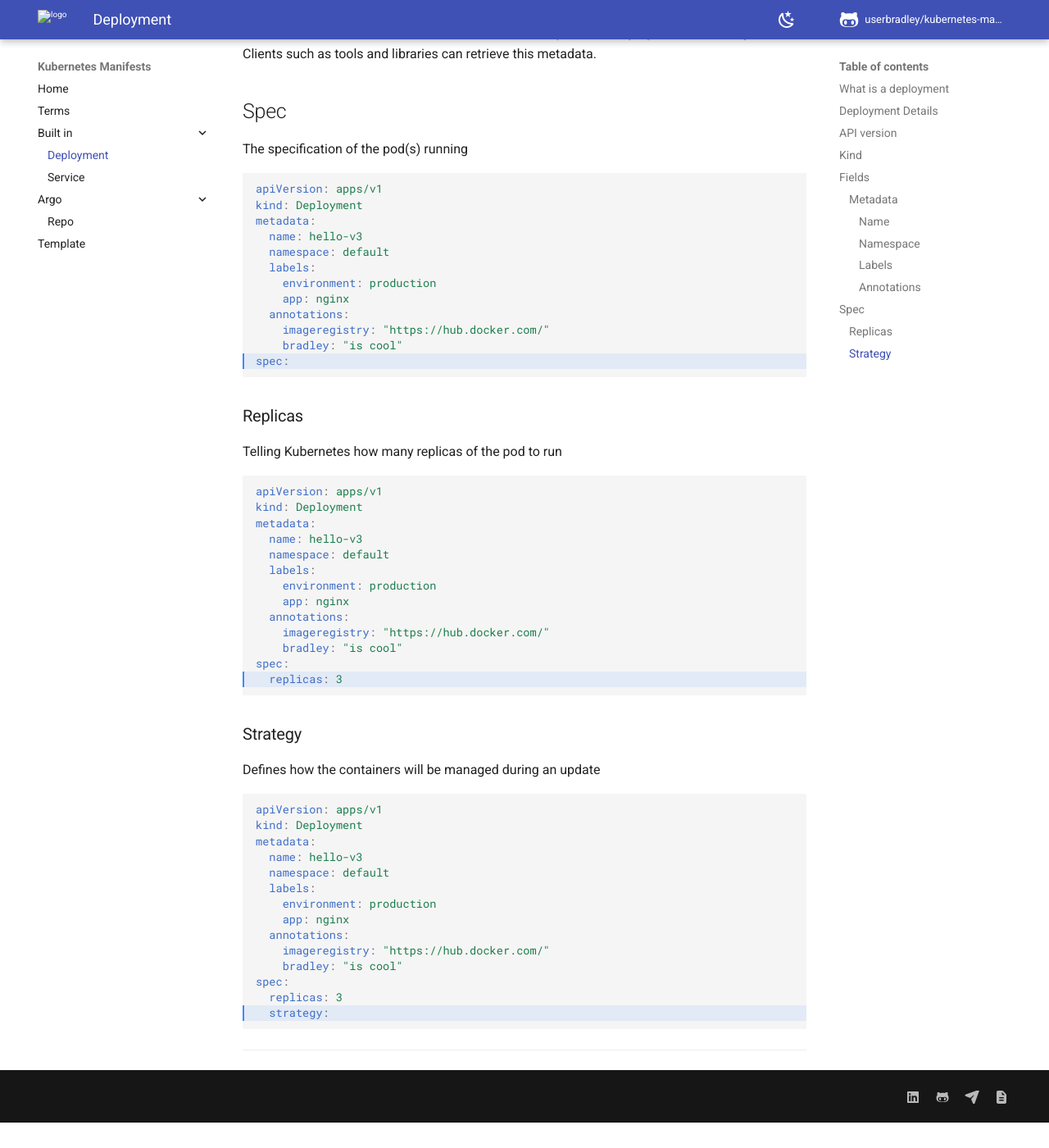
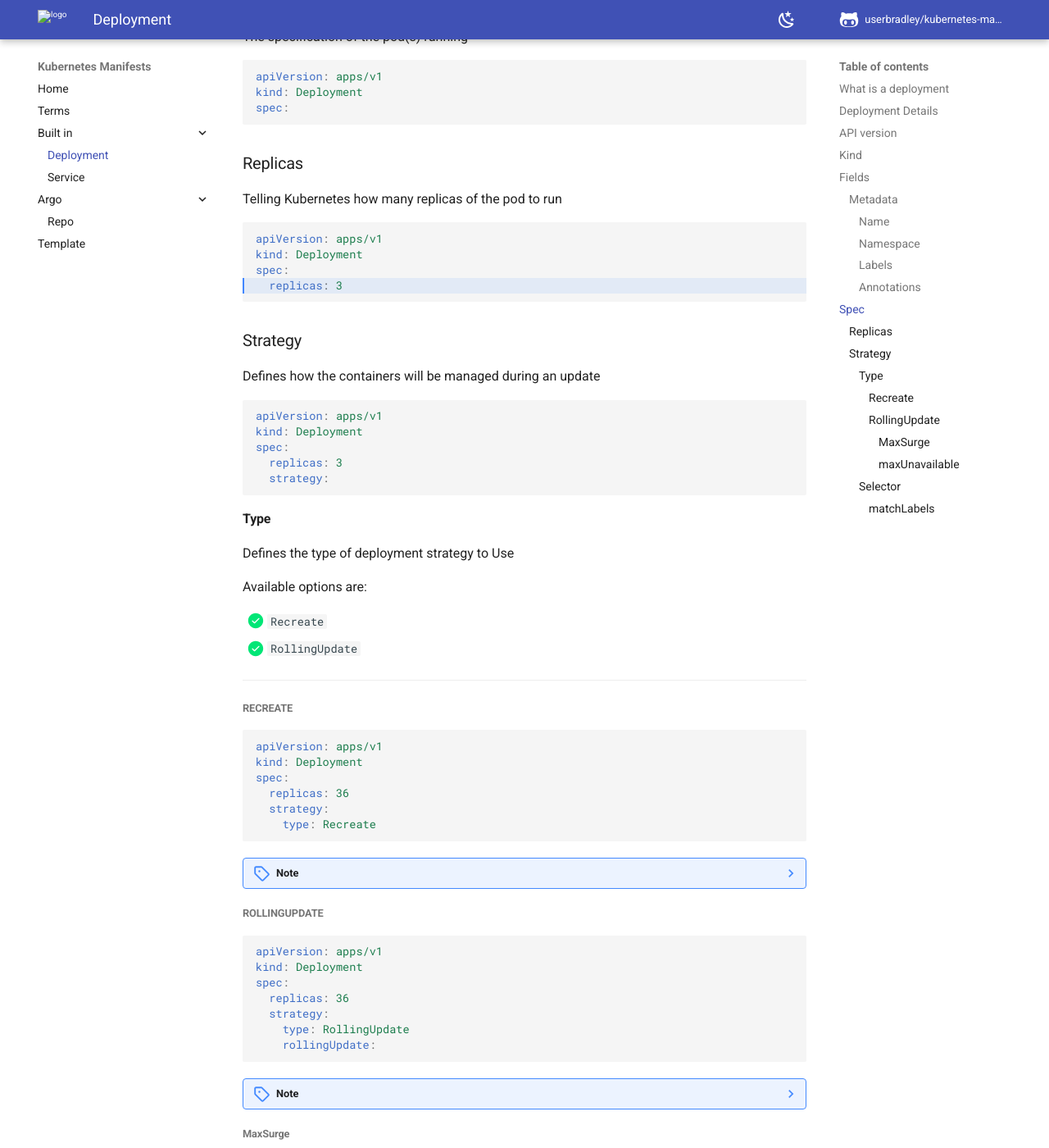
Before and after one commit to userbradley/kubernetes-examples, an MkDocs documentation site: the page built from docs/builtin/deployment.md, in a window 1280 px wide and 1400 px high, scrolled down 2148 px. Shown: the whole window at 82% size. Built offline with MkDocs 1.6.1 and Material for MkDocs 9.7.7, drawn with Linux system fonts in a browser that asks for light colours; comment, search, counter and statistics services are not loaded; before the commit the page ends 3517 px from its top, so only the background shows below that; some of the changed text lies outside the part shown.

Commit message:
added new specs and updated mkdocs to ad new plugins

````diff
--- a/docs/builtin/deployment.md
+++ b/docs/builtin/deployment.md
@@ -40,9 +40,7 @@ Deployment
 
 ### Metadata
 
-```yaml hl_lines="3"
-apiVersion: apps/v1
-kind: Deployment
+```yaml
 metadata:
 ```
 
@@ -89,22 +87,19 @@ metadata:
 
 These are entirely human-readable, and do not affect the deployment programmatically.
 
-> Labels can be used to organize and to select subsets of objects. Labels can be attached to objects at creation time and subsequently added and modified at any time. Each object can have a set of key/value labels defined. Each Key must be unique for a given object.
+??? "Top tip"
+    Labels can be used to organize and to select subsets of objects. Labels can be attached to objects at creation time and subsequently added and modified at any time. Each object can have a set of key/value labels defined. Each Key must be unique for a given object.
 
 
 #### Annotations
 
+
 Key value pairs added to the deployment.
 
-```yaml hl_lines="9"
+```yaml hl_lines="4"
 apiVersion: apps/v1
 kind: Deployment
 metadata:
-  name: hello-v3
-  namespace: default
-  labels:
-    environment: production
-    app: nginx
   annotations:
     imageregistry: "https://hub.docker.com/"
     bradley: "is cool"
@@ -129,42 +124,27 @@ You can use Kubernetes annotations to attach arbitrary non-identifying metadata
     ```
 
 -->
+---
 
 ## Spec
 
+
 The specification of the pod(s) running
 
-```yaml hl_lines="12"
+```yaml hl_lines="4"
 apiVersion: apps/v1
 kind: Deployment
-metadata:
-  name: hello-v3
-  namespace: default
-  labels:
-    environment: production
-    app: nginx
-  annotations:
-    imageregistry: "https://hub.docker.com/"
-    bradley: "is cool"
 spec:
 ```
+
 
 ### Replicas
 
 Telling Kubernetes how many replicas of the pod to run
 
-```yaml hl_lines="13"
+```yaml hl_lines="4"
 apiVersion: apps/v1
 kind: Deployment
-metadata:
-  name: hello-v3
-  namespace: default
-  labels:
-    environment: production
-    app: nginx
-  annotations:
-    imageregistry: "https://hub.docker.com/"
-    bradley: "is cool"
 spec:
   replicas: 3
 ```
@@ -176,20 +156,110 @@ Defines how the containers will be managed during an update
 ```yaml hl_lines="14"
 apiVersion: apps/v1
 kind: Deployment
-metadata:
-  name: hello-v3
-  namespace: default
-  labels:
-    environment: production
-    app: nginx
-  annotations:
-    imageregistry: "https://hub.docker.com/"
-    bradley: "is cool"
 spec:
   replicas: 3
   strategy:
 
 ```
+#### Type
+
+Defines the type of deployment strategy to Use
+
+Available options are:
+
+- [x] `Recreate`
+- [x] `RollingUpdate`
+
+---
+##### Recreate
+
+```yaml
+apiVersion: apps/v1
+kind: Deployment
+spec:
+  replicas: 36
+  strategy:
+    type: Recreate
+```
+??? Note
+    This will only guarantee Pod termination previous to creation for upgrades. If you upgrade a Deployment, all Pods of the old revision will be terminated immediately. Successful removal is awaited before any Pod of the new revision is created. If you manually delete a Pod, the lifecycle is controlled by the ReplicaSet and the replacement will be created immediately (even if the old Pod is still in a Terminating state). If you need an "at most" guarantee for your Pods, you should consider using a StatefulSet.
 
 
----
+##### RollingUpdate
+
+```yaml
+apiVersion: apps/v1
+kind: Deployment
+spec:
+  replicas: 36
+  strategy:
+    type: RollingUpdate
+    rollingUpdate:
+```
+??? Note
+    The Deployment updates Pods in a rolling update fashion when .spec.strategy.type==RollingUpdate. You can specify maxUnavailable and maxSurge to control the rolling update process.
+
+###### MaxSurge
+
+```yaml hl_lines="8"
+apiVersion: apps/v1
+kind: Deployment
+spec:
+  replicas: 36
+  strategy:
+    type: RollingUpdate
+    rollingUpdate:
+      maxSurge: 25%
+```
+??? Note
+    `.spec.strategy.rollingUpdate.maxSurge` is an optional field that specifies the maximum number of Pods that can be created over the desired number of Pods. The value can be an absolute number (for example, `5`) or a percentage of desired Pods (for example, `10%`). The value cannot be 0 if MaxUnavailable is 0. The absolute number is calculated from the percentage by rounding up. The default value is `25%`.
+
+    For example, when this value is set to 30%, the new ReplicaSet can be scaled up immediately when the rolling update starts, such that the total number of old and new Pods does not exceed 130% of desired Pods. Once old Pods have been killed, the new ReplicaSet can be scaled up further, ensuring that the total number of Pods running at any time during the update is at most 130% of desired Pods.
+
+
+###### maxUnavailable
+
+```yaml hl_lines="9"
+apiVersion: apps/v1
+kind: Deployment
+spec:
+  replicas: 36
+  strategy:
+    type: RollingUpdate
+    rollingUpdate:
+      maxSurge: 25%
+      maxUnavailable: 25%
+```
+??? Note
+    `.spec.strategy.rollingUpdate.maxUnavailable` is an optional field that specifies the maximum number of Pods that can be unavailable during the update process. The value can be an absolute number (for example, `5`) or a percentage of desired Pods (for example, `10%`). The absolute number is calculated from percentage by rounding down. The value cannot be 0 if `.spec.strategy.rollingUpdate.maxSurge` is `0`. The default value is `25%`.
+
+    For example, when this value is set to 30%, the old ReplicaSet can be scaled down to 70% of desired Pods immediately when the rolling update starts. Once new Pods are ready, old ReplicaSet can be scaled down further, followed by scaling up the new ReplicaSet, ensuring that the total number of Pods available at all times during the update is at least 70% of the desired Pods.
+
+#### Selector
+
+```yaml hl_lines="4"
+apiVersion: apps/v1
+kind: Deployment
+spec:
+  selector:
+```
+
+##### matchLabels
+
+Key Value pairs used to target the Pods later on.
+
+Should be the same as [Labels](#labels) - But not required
+
+| Name                             | Identical        |
+|----------------------------------|------------------|
+| `.metadata.labels`               | :material-close: |
+| `.spec.template.metadata.labels` | :material-check: |
+
+```yaml hl_lines="3"
+spec:
+  selector:
+    matchLabels:
+      component: web
+      app.kubernetes.io/name: bradley
+      app.kubernetes.io/instance: test
+```
--- a/mkdocs.yml
+++ b/mkdocs.yml
@@ -74,6 +74,13 @@ markdown_extensions:
   - pymdownx.inlinehilite
   - pymdownx.snippets
   - pymdownx.superfences
+  - pymdownx.tasklist:
+      custom_checkbox: true # Pretty check lists
+  - tables
+  - attr_list
+  - pymdownx.emoji:
+      emoji_index: !!python/name:materialx.emoji.twemoji
+      emoji_generator: !!python/name:materialx.emoji.to_svg
 plugins:
   #- git-revision-date-localized:
   #    type: iso_datetime
````
